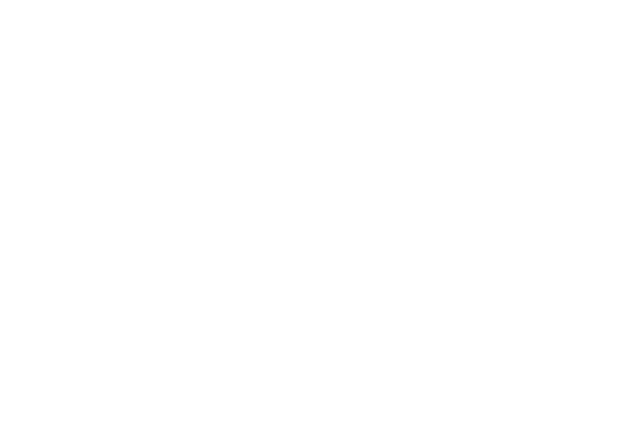
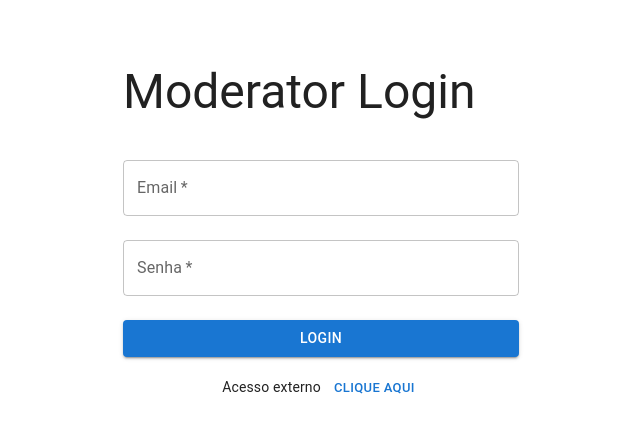
Before and after one commit to jhssilv/es-frontend, a React (Vite) app: page /loginmod in a window 1280 px wide. Before the commit this address had no page. Shown: the top 432 px of the page, without its empty margins (319-959 px from the left). Built offline with nearby package versions, Linux system fonts and the light colour scheme.

Commit message:
Login Moderator Page

```diff
--- a/src/main.tsx
+++ b/src/main.tsx
@@ -14,6 +14,7 @@
 
 // Routes
 import LoginRegisterPage from './pages/LoginRegisterPage';
+import LoginModeratorPage from './pages/LoginModeratorPage';
 import MainPage from './pages/MainPage';
 import ModeratorPage from './pages/ModeratorPage';
 
@@ -35,6 +36,7 @@
         <Routes>
           <Route path="/" element={<Navigate replace to="/login" />} />
           <Route path="/login" element={<LoginRegisterPage />} />
+          <Route path="/loginmod" element={<LoginModeratorPage />} />
           <Route
               path="/main"
               element={
--- /dev/null
+++ b/src/pages/LoginModeratorPage.tsx
@@ -0,0 +1,125 @@
+import React, { useState, type ChangeEvent } from 'react';
+import Container  from '@mui/material/Container';
+import Box        from '@mui/material/Box';
+import TextField  from '@mui/material/TextField';
+import Button     from '@mui/material/Button';
+import Alert      from '@mui/material/Alert';
+import Typography from '@mui/material/Typography';
+import axios from 'axios';
+import { useAuth } from '../components/functions/useAuth';
+import { useNavigate } from 'react-router-dom';
+
+interface FormState {
+  email: string;
+  password: string;
+}
+
+const LoginModeratorPage: React.FC = () => {
+  const { login } = useAuth();
+  const [form, setForm] = useState<FormState>({ email: '', password: '' });
+  const navigate = useNavigate();
+  const [error, setError] = useState("");
+
+  const handleChange = (e: ChangeEvent<HTMLInputElement>) => {
+      const { name, value } = e.target;
+      setForm(prev => ({ ...prev, [name]: value }));
+    };
+
+  const handleSubmit = async (event: React.FormEvent) => {
+    event.preventDefault();
+    setError('');
+
+    try {
+        // Login handling
+        const res = await axios.post('/auth/login', {
+          email: form.email,
+          password: form.password,
+          isMod: true
+        });
+
+        console.log(res);
+
+        if (res.status === 200) {
+          await login({
+            id: res.data.id,
+            name: res.data.name,
+            email: res.data.email,
+            role: res.data.role,
+          }, res.data.token);
+
+          console.log(res.data.role);
+          navigate ("/moderator");
+        }
+    } catch (err) {
+      if (axios.isAxiosError(err)) {
+        if (err.response?.status === 401) {
+          setError('Email ou senha inválidos.');
+        } else {
+          setError('Um erro ocorreu. Tente novamente.');
+        }
+      } else {
+        setError('Um erro inesperado ocorreu!');
+      }
+    }
+  };
+
+  return (
+    <Container maxWidth="xs">
+      <Box mt={8}>
+        <Typography variant = "h3">
+          Moderator Login
+        </Typography>
+
+        <Box component="form" onSubmit={handleSubmit} mt={3}>
+          {/* Error Message */}
+          {error && (
+            <Alert severity="error" sx={{ mb: 2 }}>
+              {error}
+            </Alert>
+          )}
+          <TextField
+            name="email"
+            label="Email"
+            type="email"
+            value={form.email}
+            onChange={handleChange}
+            fullWidth
+            margin="normal"
+            required
+          />
+
+          <TextField
+            name="password"
+            label="Senha"
+            type="password"
+            value={form.password}
+            onChange={handleChange}
+            fullWidth
+            margin="normal"
+            required
+          />
+          <Button
+            type="submit"
+            variant="contained"
+            fullWidth
+            sx={{ mt: 2 }}
+          >
+          Login
+          </Button>
+          <Typography variant="body2" align="center" sx={{ mt: 2 }}>
+          Acesso externo
+          <Button
+            size="small"
+            onClick={() => navigate("/login")}
+            sx={{ ml: 1 }}
+          >
+          Clique aqui
+          </Button>
+        </Typography>
+        </Box>
+      </Box>
+    </Container>
+  );
+};
+
+export default LoginModeratorPage;
--- a/src/pages/LoginRegisterPage.tsx
+++ b/src/pages/LoginRegisterPage.tsx
@@ -47,6 +47,7 @@
         const res = await axios.post('/auth/login', {
           email: form.email,
           password: form.password,
+          isMod: false
         });
 
         console.log(res);
@@ -95,6 +96,9 @@
   return (
     <Container maxWidth="xs">
       <Box mt={8}>
+        <Typography variant = "h4">
+          Bem-vindo(a) ao Vira a Página!
+        </Typography>
         <Tabs value={tab} onChange={handleTabChange} centered>
           <Tab label="Login" />
           <Tab label="Registrar" />
@@ -182,6 +186,16 @@
             {tab === 0 ? 'Registre-se aqui' : 'Fazer login aqui'}
           </Button>
         </Typography>
+        <Typography variant="body2" align="center" sx={{ mt: 2 }}>
+          Acesso interno
+          <Button
+            size="small"
+            onClick={() => navigate("/loginmod")}
+            sx={{ ml: 1 }}
+          >
+          Clique aqui
+          </Button>
+        </Typography>
       </Box>
     </Container>
   );
```
